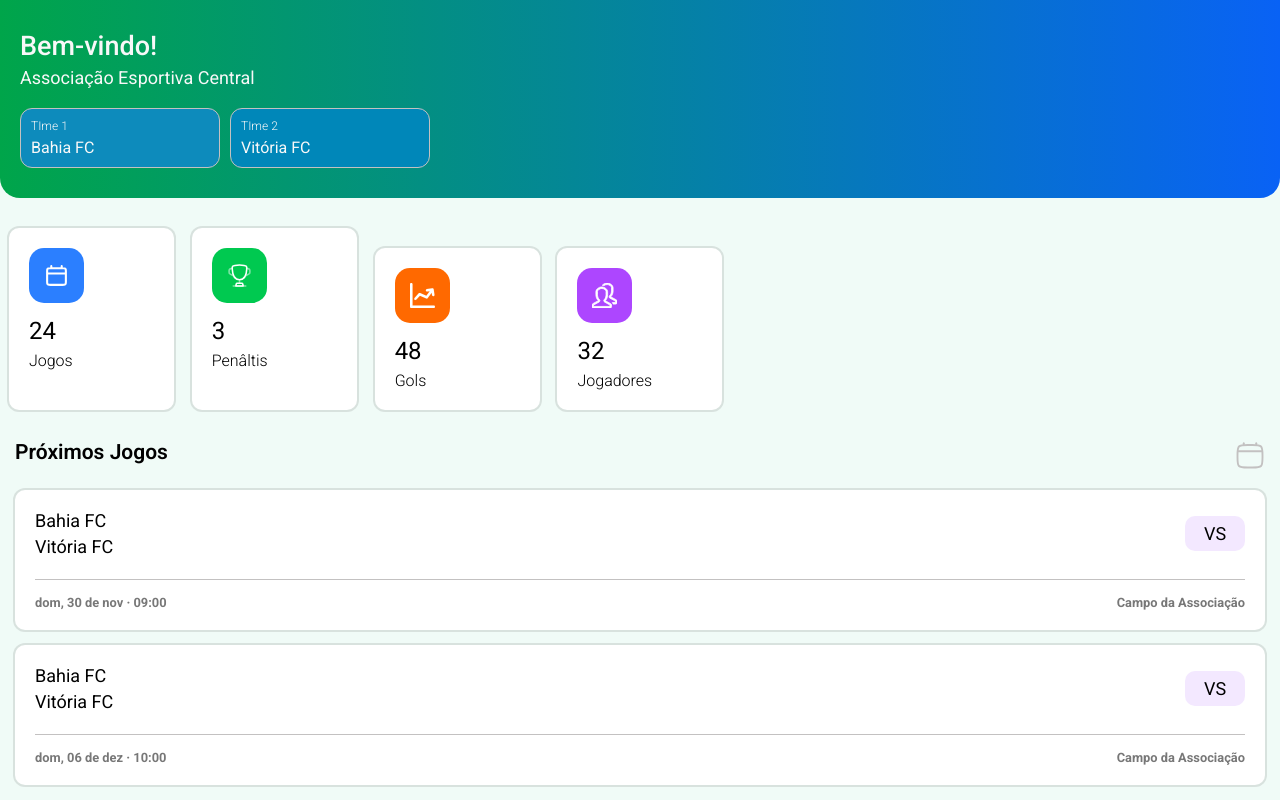
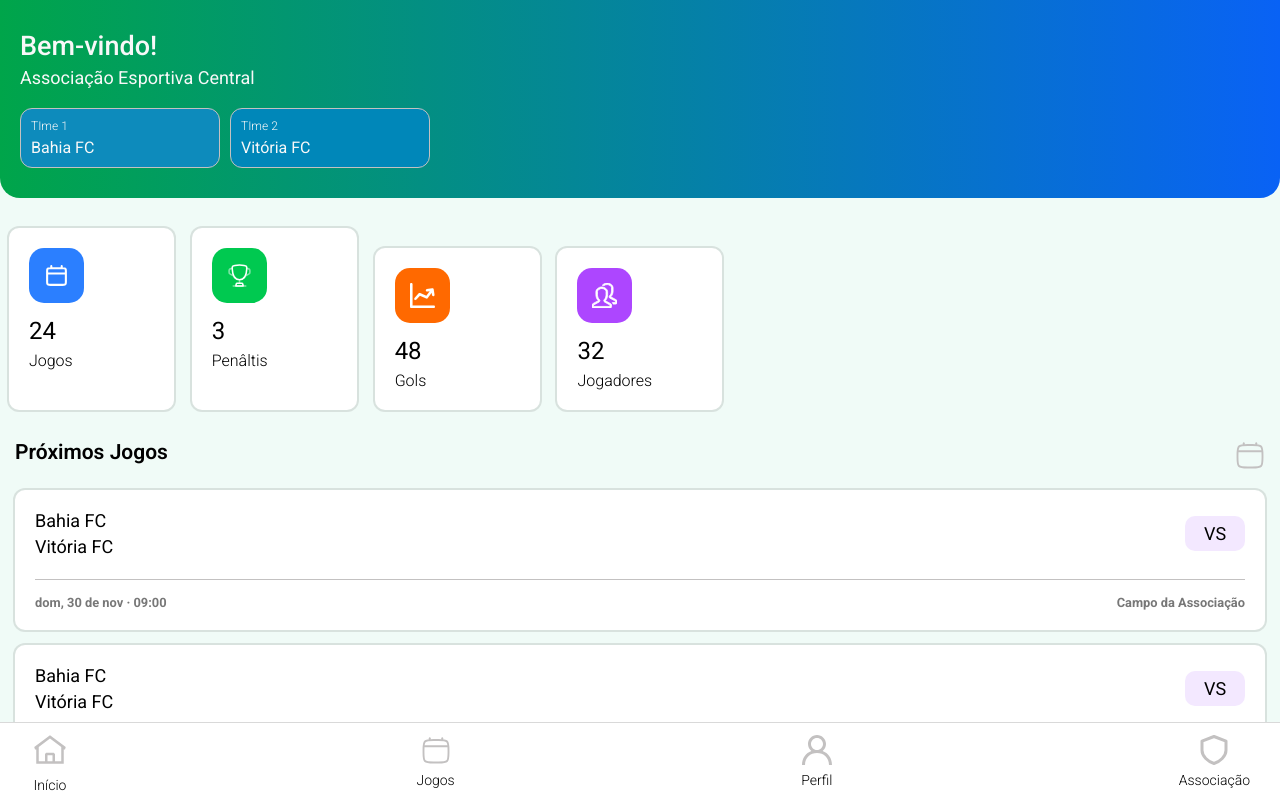
Before and after one commit to ClubeFut/clube_fut_frontend_angular, an Angular app: page /home in a window 1280 px wide. Shown: the top 800 px of the page. Built offline with nearby package versions, Linux system fonts and the light colour scheme.

Commit message:
feat: criado o footer e ajustado na home

```diff
--- a/src/app/pages/home/home.scss
+++ b/src/app/pages/home/home.scss
@@ -11,6 +11,7 @@ $bg__aqua: #F3E8FF;
     min-height: 100dvh;
     height: auto;
     width: 100dvw;
+    padding-bottom: 120px;
 
     .estatistica__time__individual{
         display: grid;
@@ -247,4 +248,10 @@ $bg__aqua: #F3E8FF;
             }
         }
     }
+
+    footer{
+        position: fixed;
+        bottom: 0;
+        left: 0;
+    }
 }
--- a/src/app/shared/footer/footer.html
+++ b/src/app/shared/footer/footer.html
@@ -1 +1,28 @@
-<p>footer works!</p>
+<div class="footer__container">
+    <div class="icones__acoes">
+        <button type="button" class="icone__unico">
+            <svg viewBox="0 0 24 24" fill="none" xmlns="http://www.w3.org/2000/svg"><g id="SVGRepo_bgCarrier" stroke-width="0"></g><g id="SVGRepo_tracerCarrier" stroke-linecap="round" stroke-linejoin="round"></g><g id="SVGRepo_iconCarrier"> <path fill-rule="evenodd" clip-rule="evenodd" d="M21.4498 10.275L11.9998 3.1875L2.5498 10.275L2.9998 11.625H3.7498V20.25H20.2498V11.625H20.9998L21.4498 10.275ZM5.2498 18.75V10.125L11.9998 5.0625L18.7498 10.125V18.75H14.9999V14.3333L14.2499 13.5833H9.74988L8.99988 14.3333V18.75H5.2498ZM10.4999 18.75H13.4999V15.0833H10.4999V18.75Z" fill="#c3c1c1"></path> </g></svg>
+
+            <h2>Início</h2>
+        </button><!--icone__unico-->
+
+        <button type="button" class="icone__unico">
+            <svg viewBox="0 0 24 24" fill="none" xmlns="http://www.w3.org/2000/svg"><g id="SVGRepo_bgCarrier" stroke-width="0"></g><g id="SVGRepo_tracerCarrier" stroke-linecap="round" stroke-linejoin="round"></g><g id="SVGRepo_iconCarrier"> <path d="M2 12C2 8.22876 2 6.34315 3.17157 5.17157C4.34315 4 6.22876 4 10 4H14C17.7712 4 19.6569 4 20.8284 5.17157C22 6.34315 22 8.22876 22 12V14C22 17.7712 22 19.6569 20.8284 20.8284C19.6569 22 17.7712 22 14 22H10C6.22876 22 4.34315 22 3.17157 20.8284C2 19.6569 2 17.7712 2 14V12Z" stroke="#c3c1c1" stroke-width="1.5"></path> <path d="M7 4V2.5" stroke="#c3c1c1" stroke-width="1.5" stroke-linecap="round"></path> <path d="M17 4V2.5" stroke="#c3c1c1" stroke-width="1.5" stroke-linecap="round"></path> <path d="M2.5 9H21.5" stroke="#c3c1c1" stroke-width="1.5" stroke-linecap="round"></path> </g></svg>
+
+            <h2>Jogos</h2>
+        </button><!--icone__unico-->
+
+        <button type="button" class="icone__unico">
+            <svg viewBox="0 0 20 20" version="1.1" xmlns="http://www.w3.org/2000/svg" xmlns:xlink="http://www.w3.org/1999/xlink" fill="#000000"><g id="SVGRepo_bgCarrier" stroke-width="0"></g><g id="SVGRepo_tracerCarrier" stroke-linecap="round" stroke-linejoin="round"></g><g id="SVGRepo_iconCarrier"> <title>profile [#c3c1c11335]</title> <desc>Created with Sketch.</desc> <defs> </defs> <g id="Page-1" stroke="none" stroke-width="1" fill="none" fill-rule="evenodd"> <g id="Dribbble-Light-Preview" transform="translate(-420.000000, -2159.000000)" fill="#c3c1c1"> <g id="icons" transform="translate(56.000000, 160.000000)"> <path d="M374,2009 C371.794,2009 370,2007.206 370,2005 C370,2002.794 371.794,2001 374,2001 C376.206,2001 378,2002.794 378,2005 C378,2007.206 376.206,2009 374,2009 M377.758,2009.673 C379.124,2008.574 380,2006.89 380,2005 C380,2001.686 377.314,1999 374,1999 C370.686,1999 368,2001.686 368,2005 C368,2006.89 368.876,2008.574 370.242,2009.673 C366.583,2011.048 364,2014.445 364,2019 L366,2019 C366,2014 369.589,2011 374,2011 C378.411,2011 382,2014 382,2019 L384,2019 C384,2014.445 381.417,2011.048 377.758,2009.673" id="profile-[#c3c1c11335]"> </path> </g> </g> </g> </g></svg>
+
+            <h2>Perfil</h2>
+        </button><!--icone__unico-->
+
+        <button type="button" class="icone__unico">
+            <svg viewBox="-1 0 20 20" version="1.1" xmlns="http://www.w3.org/2000/svg" xmlns:xlink="http://www.w3.org/1999/xlink" fill="#000000"><g id="SVGRepo_bgCarrier" stroke-width="0"></g><g id="SVGRepo_tracerCarrier" stroke-linecap="round" stroke-linejoin="round"></g><g id="SVGRepo_iconCarrier"> <title>action / 46 - action, on, protection, security, proxy, shield icon</title> <g id="Free-Icons" stroke="none" stroke-width="1" fill="none" fill-rule="evenodd" stroke-linecap="round" stroke-linejoin="round"> <g transform="translate(-526.000000, -230.000000)" id="Group" stroke="#c3c1c1" stroke-width="2"> <g transform="translate(523.000000, 228.000000)" id="Shape"> <path d="M12,3 L4,6.07317073 L4,12.2195122 C4,16.2146341 8.06857143,19.8936585 12,21 C15.9314286,19.8936585 20,16.2146341 20,12.2195122 L20,6.07317073 L12,3 Z"> </path> </g> </g> </g> </g></svg>
+
+            <h2>Associação</h2>
+        </button><!--icone__unico-->
+
+    </div><!--icones__acoes-->
+</div><!--footer__container-->
--- a/src/app/shared/footer/footer.scss
+++ b/src/app/shared/footer/footer.scss
@@ -0,0 +1,37 @@
+.footer__container{
+    width: 100dvw;
+    padding: 7px 30px;
+    border-top: 1px solid #d9d9d9;
+    background-color: #fff;
+
+    .icones__acoes{
+        display: flex;
+        flex-direction: row;
+        justify-content: space-between;
+
+        button{
+            background-color: transparent;
+            border: 0;
+
+            &:first-of-type{
+                svg{
+                    width: 40px;
+                    height: 40px;
+                }
+            }
+
+            &:nth-of-type(2),&:nth-of-type(3),&:nth-of-type(4){
+                svg{
+                    width: 30px;
+                    height: 30px;
+                }
+            }
+
+            h2{
+                font-size: 14px;
+                font-weight: 300;
+                margin-top: 4px;
+            }
+        }
+    }
+}
```
